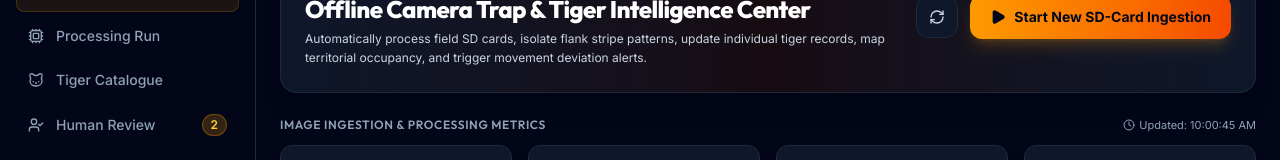
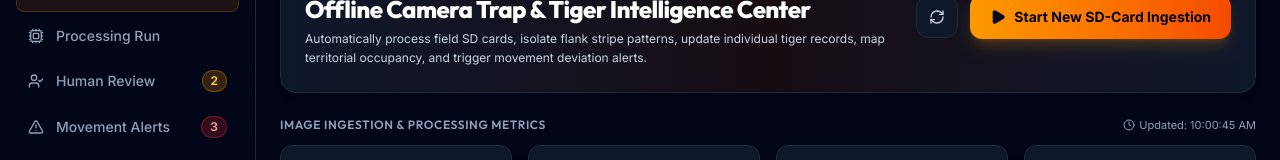
Before and after one commit to ShubhamYadav-006/tiger-trace, a React (Vite) app in the folder frontend/: page / in a window 1280 px wide. Shown: the part 147-307 px from the top of the page. Built offline with nearby package versions, Linux system fonts and the light colour scheme; no server answers.

Commit message:
Remove Tiger Catalogue from sidebar navigation

```diff
--- a/frontend/src/components/layout/Sidebar.tsx
+++ b/frontend/src/components/layout/Sidebar.tsx
@@ -3,7 +3,6 @@ import { NavLink } from 'react-router-dom';
 import {
   LayoutDashboard,
   Cpu,
-  Cat,
   UserCheck,
   AlertTriangle,
 } from 'lucide-react';
@@ -27,11 +26,6 @@ export const Sidebar: React.FC<SidebarProps> = ({
       label: 'Processing Run',
       path: '/processing',
       icon: Cpu,
-    },
-    {
-      label: 'Tiger Catalogue',
-      path: '/tigers',
-      icon: Cat,
     },
     {
       label: 'Human Review',
```
